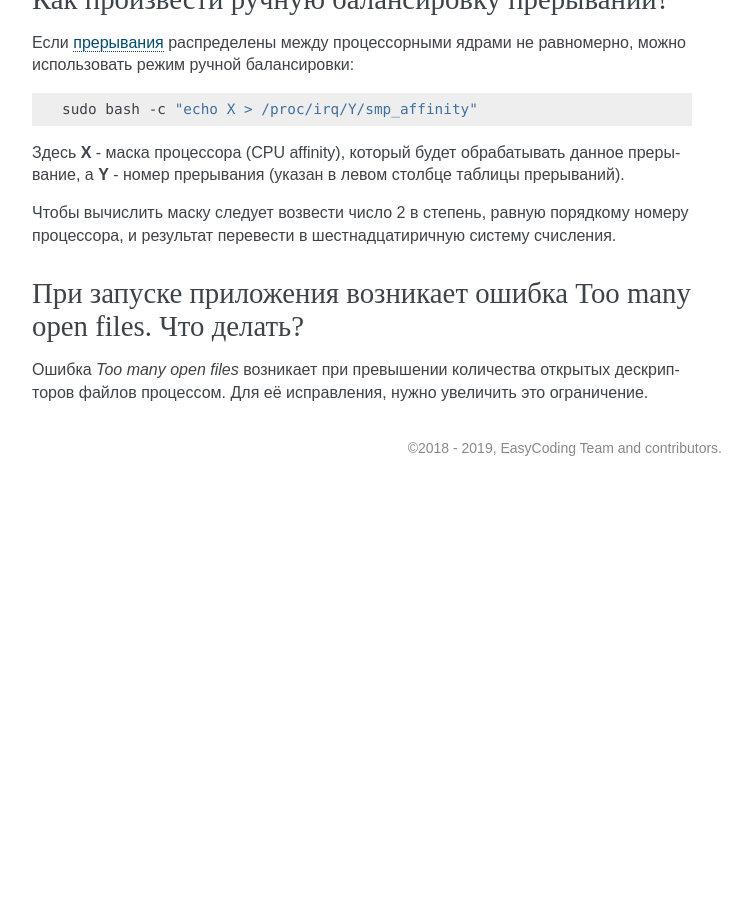
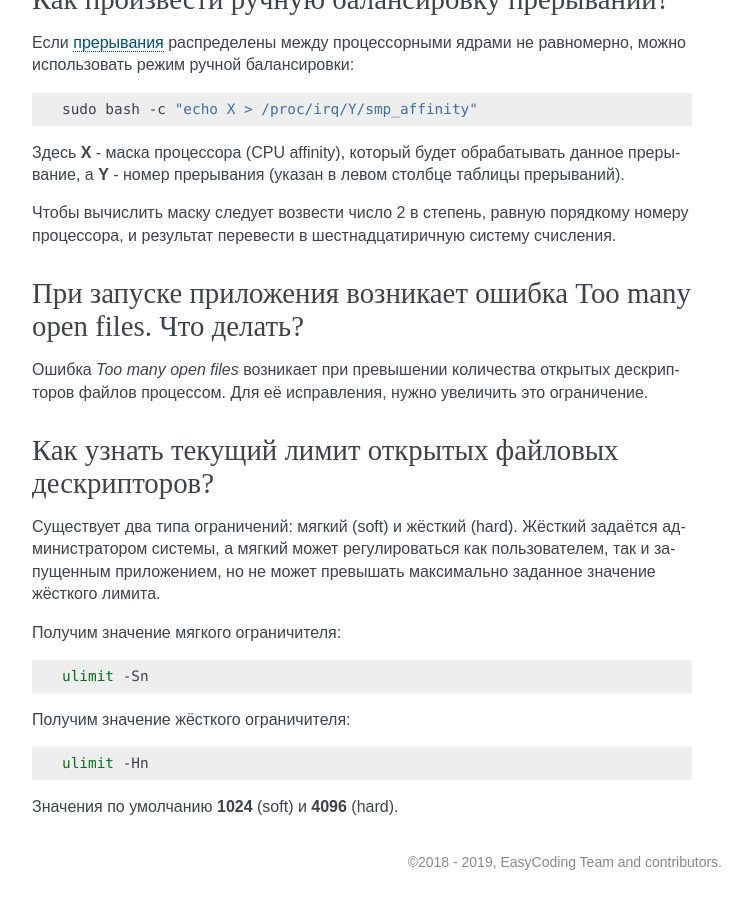
Before and after one commit to RussianFedora/FAQ, a Sphinx documentation site: the page built from source/administration.rst, in a window 1280 px wide and 900 px high, scrolled down 18565 px. Shown: the whole window, without its empty margins (388-1137 px from the left). Built offline with Sphinx 7.4.7, drawn with Linux system fonts in a browser that asks for light colours; before the commit the page ends 19051 px from its top, so only the background shows below that; some of the changed text lies outside the part shown.

Commit message:
Added question about hard and soft limits of opened file descriptors.

```diff
--- a/source/administration.rst
+++ b/source/administration.rst
@@ -1091,3 +1091,25 @@
 ============================================================================
 
 Ошибка *Too many open files* возникает при превышении количества открытых дескрипторов файлов процессом. Для её исправления, нужно увеличить это ограничение.
+
+.. index:: file, limit, descriptor
+.. _fd-increase:
+
+Как узнать текущий лимит открытых файловых дескрипторов?
+===========================================================
+
+Существует два типа ограничений: мягкий (soft) и жёсткий (hard). Жёсткий задаётся администратором системы, а мягкий может регулироваться как пользователем, так и запущенным приложением, но не может превышать максимально заданное значение жёсткого лимита.
+
+Получим значение мягкого ограничителя:
+
+.. code-block:: bash
+
+    ulimit -Sn
+
+Получим значение жёсткого ограничителя:
+
+.. code-block:: bash
+
+    ulimit -Hn
+
+Значения по умолчанию **1024** (soft) и **4096** (hard).
```
